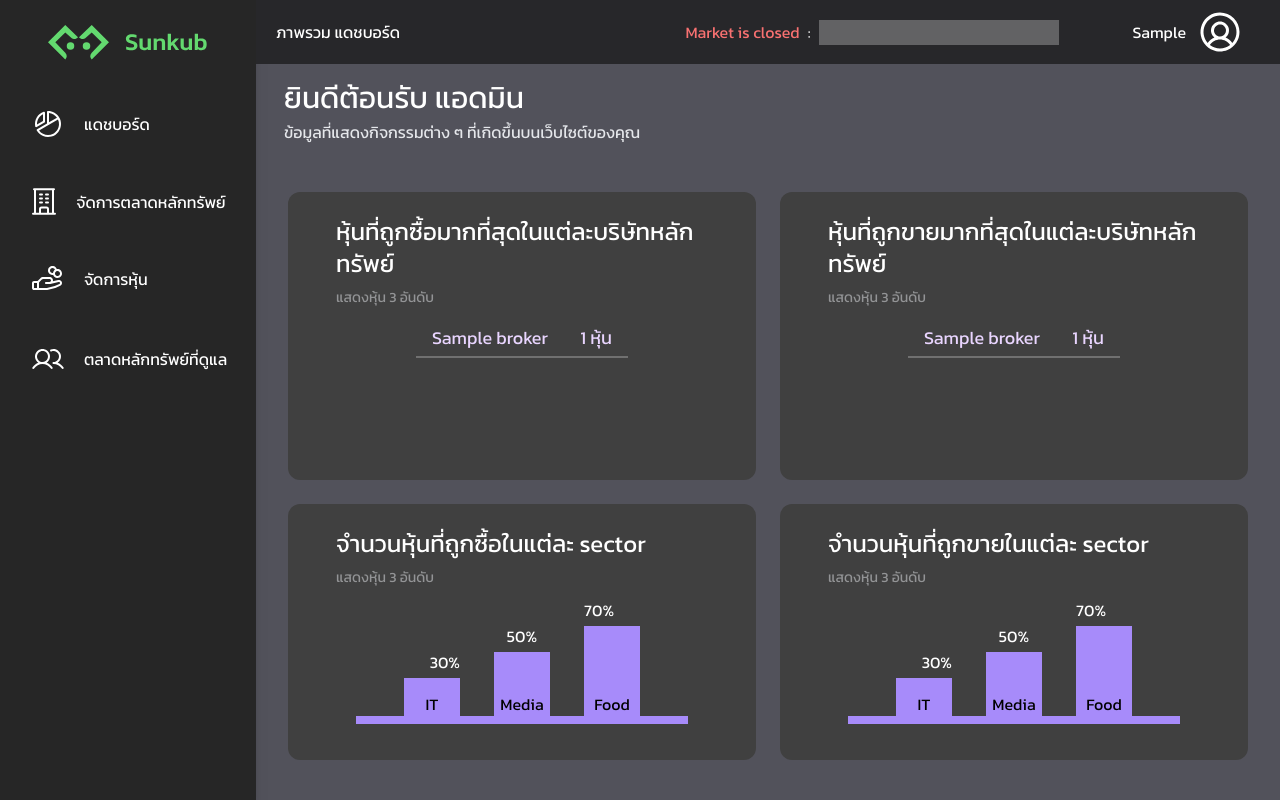
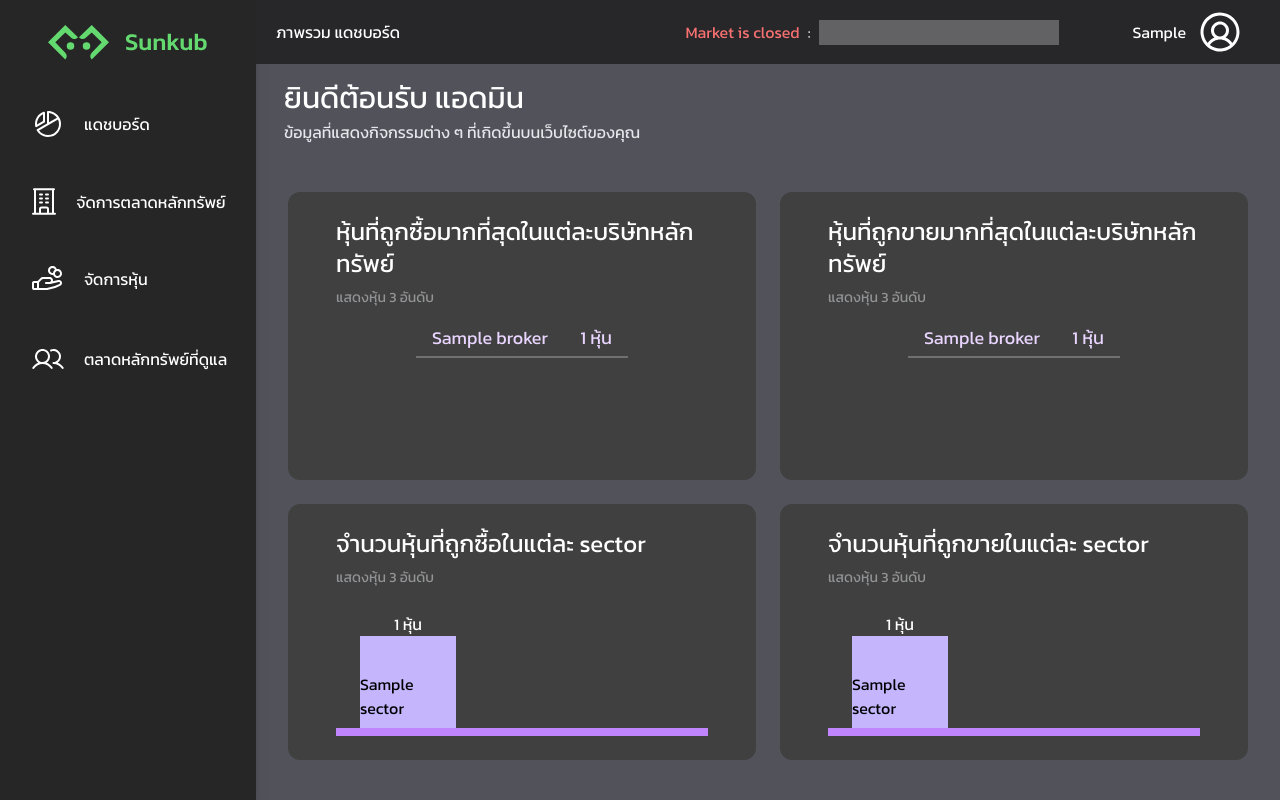
Before and after one commit to RattipongMark/sunkub, a Laravel app: page /admin/dashboard in a window 1280 px wide. Run offline with Laravel 10, Linux system fonts and the light colour scheme; a user stored in the database is signed in; tables that the repository leaves empty hold one stand-in row (values such as "Sample post"); style sheets or scripts are compiled from the project's sources; grey boxes are pictures that could not be loaded.

Commit message:
admin_dashboard

```diff
--- a/sunkub-back/app/Http/Controllers/AdminController.php
+++ b/sunkub-back/app/Http/Controllers/AdminController.php
@@ -40,6 +40,7 @@ class AdminController extends Controller
             ->where('view_admins.admin_id', $adminId)
             ->groupBy('brokers.broker_name')
             ->orderByDesc('total_volume')
+            ->take(3)
             ->get();
 
         $broksellmost = DB::table('sells')
@@ -51,11 +52,62 @@ class AdminController extends Controller
             ->where('view_admins.admin_id', $adminId)
             ->groupBy('brokers.broker_name')
             ->orderByDesc('total_volume')
+            ->take(3)
             ->get();
 
-        return view('admin_pages.admin_dashboard',[
+        $sectorbuymost = DB::table('buys')
+            ->join('stock_prices', 'buys.stockp_id', '=', 'stock_prices.stockp_id')
+            ->join('stocks', 'stock_prices.stock_symbol', '=', 'stocks.stock_symbol')
+            ->join('sectors', 'stocks.sector_id', '=', 'sectors.sector_id')
+            ->join('ports', 'buys.port_id', '=', 'ports.port_id')
+            ->join('brokers', 'ports.broker_id', '=', 'brokers.broker_id')
+            ->join('view_admins', 'brokers.broker_id', '=', 'view_admins.broker_id')
+            ->select('sectors.sector_name', DB::raw('SUM(buys.volume) as total_volume'))
+            ->where('view_admins.admin_id', $adminId)
+            ->groupBy('sectors.sector_name')
+            ->orderBy('total_volume')
+            ->take(3)
+            ->get();
+
+        $totalVolumesectorbuymost = 0;
+        foreach ($sectorbuymost as $sector) {
+            $totalVolumesectorbuymost += $sector->total_volume;
+        }
+        $percentagebuy = [];
+        foreach ($sectorbuymost as $sector) {
+            $percentagebuy[$sector->sector_name] = ($sector->total_volume / $totalVolumesectorbuymost) * 100;
+        }
+
+        $sectorsellmost = DB::table('sells')
+            ->join('stock_prices', 'sells.stockp_id', '=', 'stock_prices.stockp_id')
+            ->join('stocks', 'stock_prices.stock_symbol', '=', 'stocks.stock_symbol')
+            ->join('sectors', 'stocks.sector_id', '=', 'sectors.sector_id')
+            ->join('ports', 'sells.port_id', '=', 'ports.port_id')
+            ->join('brokers', 'ports.broker_id', '=', 'brokers.broker_id')
+            ->join('view_admins', 'brokers.broker_id', '=', 'view_admins.broker_id')
+            ->select('sectors.sector_name', DB::raw('SUM(sells.volume) as total_volume'))
+            ->where('view_admins.admin_id', $adminId)
+            ->groupBy('sectors.sector_name')
+            ->orderBy('total_volume')
+            ->take(3)
+            ->get();
+
+        $totalVolumesectorsellmost = 0;
+        foreach ($sectorsellmost as $sector) {
+            $totalVolumesectorsellmost += $sector->total_volume;
+        }
+        $percentagesell = [];
+        foreach ($sectorsellmost as $sector) {
+            $percentagesell[$sector->sector_name] = ($sector->total_volume / $totalVolumesectorsellmost) * 100;
+        }
+
+        return view('admin_pages.admin_dashboard', [
             'topbuybroker' => $brokbuymost,
-            'topsellbroker' => $broksellmost
+            'topsellbroker' => $broksellmost,
+            'topbuysec' => $sectorbuymost,
+            'topsellsec' => $sectorsellmost,
+            'percenbuy' => $percentagebuy,
+            'percensell' => $percentagesell,
         ], compact('admin'));
     }
 
@@ -120,6 +172,71 @@ class AdminController extends Controller
         return view('admin_pages.admin_sellthemost_broker', compact('admin', 'rankedResults'));
     }
 
+    public function adminsectorbuy(Request $request) {
+        $admin = $request->user();
+
+        $adminId = $admin->id;
+
+
+        $results = DB::table('buys')
+            ->join('stock_prices', 'buys.stockp_id', '=', 'stock_prices.stockp_id')
+            ->join('stocks', 'stock_prices.stock_symbol', '=', 'stocks.stock_symbol')
+            ->join('sectors', 'stocks.sector_id', '=', 'sectors.sector_id')
+            ->join('ports', 'buys.port_id', '=', 'ports.port_id')
+            ->join('brokers', 'ports.broker_id', '=', 'brokers.broker_id')
+            ->join('view_admins', 'brokers.broker_id', '=', 'view_admins.broker_id')
+            ->select('brokers.broker_name', 'sectors.sector_name', DB::raw('SUM(buys.volume) as total_volume'))
+            ->where('view_admins.admin_id', $adminId)
+            ->groupBy('brokers.broker_name', 'sectors.sector_name')
+            ->orderBy('brokers.broker_name')
+            ->orderByDesc('total_volume')
+            ->get();
+
+        $rankedResults = [];
+        foreach ($results as $result) {
+            if (!isset($rankedResults[$result->broker_name])) {
+                $rankedResults[$result->broker_name] = [];
+            }
+            if (count($rankedResults[$result->broker_name]) < 3) {
+                $rankedResults[$result->broker_name][] = $result;
+            }
+        }
+
+        return view('admin_pages.admin_buythemost_sector', compact('admin', 'rankedResults'));
+    }
+
+    public function adminsectorsell(Request $request) {
+        $admin = $request->user();
+
+        $adminId = $admin->id;
+
+
+        $results = DB::table('sells')
+            ->join('stock_prices', 'sells.stockp_id', '=', 'stock_prices.stockp_id')
+            ->join('stocks', 'stock_prices.stock_symbol', '=', 'stocks.stock_symbol')
+            ->join('sectors', 'stocks.sector_id', '=', 'sectors.sector_id')
+            ->join('ports', 'sells.port_id', '=', 'ports.port_id')
+            ->join('brokers', 'ports.broker_id', '=', 'brokers.broker_id')
+            ->join('view_admins', 'brokers.broker_id', '=', 'view_admins.broker_id')
+            ->select('brokers.broker_name', 'sectors.sector_name', DB::raw('SUM(sells.volume) as total_volume'))
+            ->where('view_admins.admin_id', $adminId)
+            ->groupBy('brokers.broker_name', 'sectors.sector_name')
+            ->orderBy('brokers.broker_name')
+            ->orderByDesc('total_volume')
+            ->get();
+
+        $rankedResults = [];
+        foreach ($results as $result) {
+            if (!isset($rankedResults[$result->broker_name])) {
+                $rankedResults[$result->broker_name] = [];
+            }
+            if (count($rankedResults[$result->broker_name]) < 3) {
+                $rankedResults[$result->broker_name][] = $result;
+            }
+        }
+
+        return view('admin_pages.admin_sellthemost_sector', compact('admin', 'rankedResults'));
+    }
 
     public function showBroker(Request $request)
     {
@@ -284,7 +401,6 @@ class AdminController extends Controller
                         'created_at' => now(),
                         'updated_at' => now()
                     ]);
-
                 }
             }
         }
--- a/sunkub-back/resources/views/admin_pages/admin_dashboard.blade.php
+++ b/sunkub-back/resources/views/admin_pages/admin_dashboard.blade.php
@@ -56,49 +56,48 @@
                 </div>
             </a>
         </div>
+
         <div class="grid grid-cols-2 gap-4 pb-8">
-            <div class=" bg-neutral-700 rounded-xl px-5 py-4 hover:outline outline-offset-2 outline-purple-200 ">
+            <a href="/admin/sectorbuy">
+            <div class="px-5 py-4 flex h-64 bg-neutral-700  rounded-xl hover:outline outline-offset-2 outline-purple-200 ">
+                <div class="flex flex-col h-full w-full">
                     <p class="text-white text-2xl">จำนวนหุ้นที่ถูกซื้อในแต่ละ sector</p>
                     <p class="text-sm mt-2 text-gray-200  opacity-50">แสดงหุ้น 3 อันดับ</p>
-                <div class="grid grid-cols-3 h-32">
-                    @php
-                        $data = [30, 50, 70];
-                        $sector = ['IT', 'Media', 'Food'];
-                        $align = ['items-end', 'items-center', 'items-start'];
-                    @endphp
-                    @for ($i = 0; $i < count($data); $i++)
-                        <div class="flex flex-col justify-end {{ $align[$i] }}">
-                            <p class="text-white mb-1">{{ $data[$i] }}%</p>
-                            <div class="relative w-14 bg-violet-400 " style="height: {{ $data[$i] }}%;">
-                                <p class="absolute bottom-0 w-14 text-center text-black flex flex-col">{{ $sector[$i] }}
-                                </p>
+                    <div class="px-4 flex flex-rows-3 justify-between flex-grow w-full mt-4">
+                        @foreach ($topbuysec as $sector)
+                        <div class="flex flex-col items-center ">
+                            <div class="flex mt-auto text-white">{{ $sector->total_volume }} หุ้น</div>
+                            <div class="flex mt-0 text-black bg-violet-300 w-24"
+                                style="height: {{ number_format($percenbuy[$sector->sector_name], 2) }}%;"></div>
+                            <div class="flex items-center justify-center pb-2 text-black bg-violet-300 w-24 text-base">
+                                {{ $sector->sector_name }}</div>
+                        </div>
+                    @endforeach
+                    </div>
+                    <div class="flex h-2 bg-purple-400 mt-auto w-full"></div>
                 </div>
             </div>
-                    @endfor{{-- replace the bar chart here --}}
+        </a>
+        <a href="/admin/sectorsell">
+            <div class="px-5 py-4 flex h-64 bg-neutral-700  rounded-xl hover:outline outline-offset-2 outline-purple-200 ">
+                <div class="flex flex-col h-full w-full">
+                    <p class="text-white text-2xl">จำนวนหุ้นที่ถูกขายในแต่ละ sector</p>
+                    <p class="text-sm mt-2 text-gray-200  opacity-50">แสดงหุ้น 3 อันดับ</p>
+                    <div class="px-4 flex flex-rows-3 justify-between flex-grow w-full mt-4">
+                        @foreach ($topsellsec as $sector)
+                        <div class="flex flex-col items-center ">
+                            <div class="flex mt-auto text-white">{{ $sector->total_volume }} หุ้น</div>
+                            <div class="flex mt-0 text-black bg-violet-300 w-24"
+                                style="height: {{ number_format($percensell[$sector->sector_name], 2) }}%;"></div>
+                            <div class="flex items-center justify-center pb-2 text-black bg-violet-300 w-24 text-base">
+                                {{ $sector->sector_name }}</div>
                         </div>
-                <div class="flex h-2 bg-violet-400 mt-auto ml-5 mr-5"></div>
+                    @endforeach
                     </div>
-            <div class="bg-neutral-700 rounded-xl px-5 py-4 hover:outline outline-offset-2 outline-purple-200">
-                <p class="text-white text-2xl">จำนวนหุ้นที่ถูกขายในแต่ละ sector</p>
-                <p class="text-sm mt-2 text-gray-200 opacity-50">แสดงหุ้น 3 อันดับ</p>
-                <div class="grid grid-cols-3 h-32">
-                    @php
-                        $data = [30, 50, 70];
-                        $sector = ['IT', 'Media', 'Food'];
-                        $align = ['items-end', 'items-center', 'items-start'];
-                    @endphp
-                    @for ($i = 0; $i < count($data); $i++)
-                        <div class="flex flex-col justify-end {{ $align[$i] }}">
-                            <p class="text-white mb-1">{{ $data[$i] }}%</p>
-                            <div class="relative w-14 bg-violet-400 " style="height: {{ $data[$i] }}%;">
-                                <p class="absolute bottom-0 w-14 text-center text-black flex flex-col">{{ $sector[$i] }}
-                                </p>
+                    <div class="flex h-2 bg-purple-400 mt-auto w-full"></div>
                 </div>
             </div>
-                    @endfor{{-- replace the bar chart here --}}
-                </div>
-                <div class="flex h-2 bg-violet-400 mt-auto ml-5 mr-5"></div>
-            </div>
+        </a>
         </div>
     </div>
 @endsection
--- a/sunkub-back/routes/web.php
+++ b/sunkub-back/routes/web.php
@@ -66,6 +66,8 @@ Route::middleware(['auth:admin', 'verified'])->prefix('admin')->name('admin.')->
 
     Route::get('/buythemost', [AdminController::class, 'buythemost'])->name('buythemost');
     Route::get('/sellthemost', [AdminController::class, 'sellthemost'])->name('sellthemost');
+    Route::get('/sectorbuy', [AdminController::class, 'adminsectorbuy'])->name('adminsectorbuy');
+    Route::get('/sectorsell', [AdminController::class, 'adminsectorsell'])->name('adminsectorsell');
 
     Route::get('/addstock', [AdminController::class, 'pageaddstock'])->name('pageaddstock');
     Route::post('/addstock', [AdminController::class, 'addstock'])->name('addstock');
```
Also changed, not shown: sunkub-back/resources/views/admin_pages/admin_buythemost_sector.blade.php (added, +59 -0 lines), sunkub-back/resources/views/admin_pages/admin_sellthemost_sector.blade.php (added, +58 -0 lines). Lines whose indentation alone changed are shown as unchanged.
